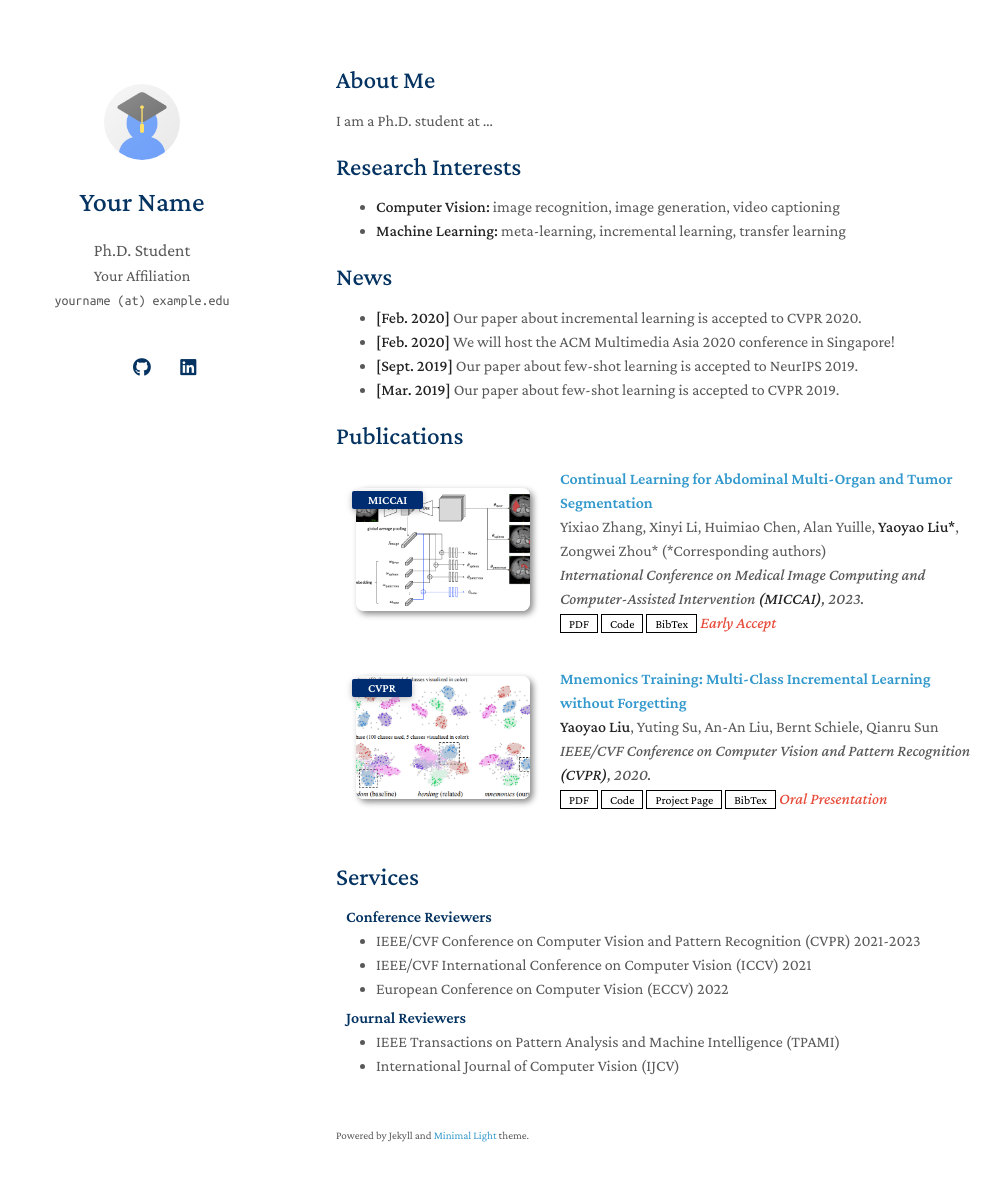
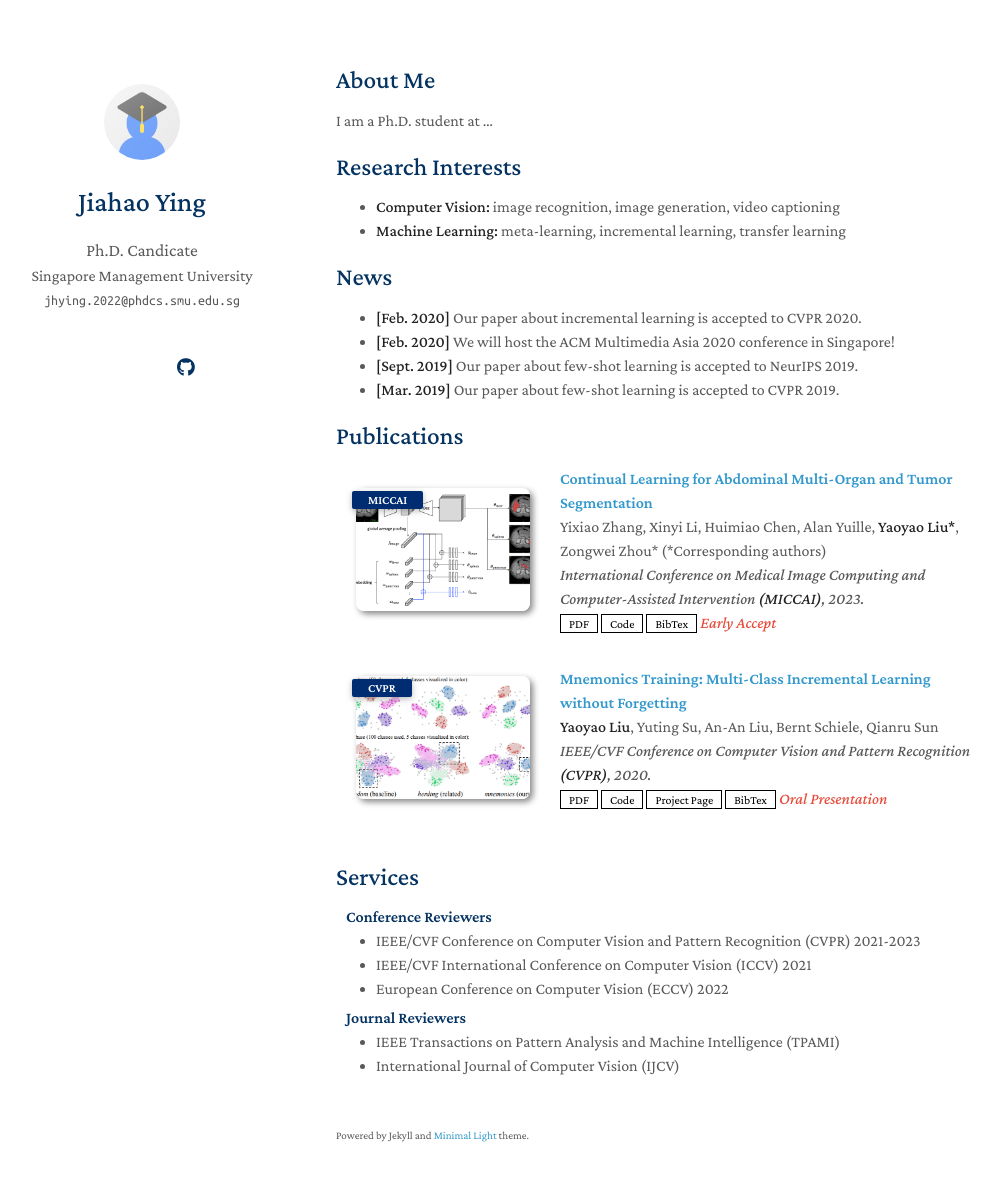
Before and after one commit to yaoyao-liu/minimal-light, a Jekyll site: the page built from index.md, in a window 1280 px wide and 1216 px high. Shown: the top 1181 px of the window, without its empty margins (134-1135 px from the left). Built offline with Jekyll 4.4.1, drawn with Linux system fonts in a browser that asks for light colours; a style sheet for code colours, icons or effects is not loaded; our own code applies the rules of GitHub Pages for plain Markdown files.

Commit message:
Initial commit

```diff
--- a/_config.yml
+++ b/_config.yml
@@ -1,8 +1,8 @@
 # Basic Information
-title: Your Name
-position: Ph.D. Student
-affiliation: Your Affiliation
-email: yourname (at) example.edu
+title: Jiahao Ying
+position: Ph.D. Candicate
+affiliation: Singapore Management University
+email: jhying.2022@phdcs.smu.edu.sg
 
 # Search Engine Optimization (SEO)
 # The following information is used to improve the website traffic from search engines, e.g., Google.
@@ -15,8 +15,8 @@ canonical: https://minimal-light-theme.yliu.me/
 google_scholar: https://scholar.google.com/citations?user=JOEJg9UAAAAJ&hl=en
 cv_link: assets/files/curriculum_vitae.pdf
 github_link: https://github.com/
-linkedin: https://www.linkedin.com/
-twitter: https://twitter.com/
+# linkedin: https://www.linkedin.com/
+# twitter: https://twitter.com/
 
 # Images (e.g., your profile picture and your website's favicon)
 # "favicon" and "favicon_dark" are used for the light and dark modes, respectively.
@@ -38,7 +38,7 @@ font: "Serif" # or "Sans Serif"
 
 # Google Analytics ID
 # Please remove this if you don't use Google Analytics
-google_analytics: UA-111540567-4
+google_analytics: G-X9D97PRTD7
 
 # Use this project as a remote theme for GitHub Pages
 # See the guide here: https://docs.github.com/en/pages/setting-up-a-github-pages-site-with-jekyll/adding-a-theme-to-your-github-pages-site-using-jekyll
--- a/html_source_file/index.html
+++ b/html_source_file/index.html
@@ -95,7 +95,7 @@
 
       <h2 id="about-me">About Me</h2>
 
-<p>I am a Ph.D. student at …</p>
+<p>Test I am a Ph.D. student at …</p>
 
 <h2 id="research-interests">Research Interests</h2>
 
@@ -107,7 +107,7 @@
 <h2 id="news">News</h2>
 
 <ul>
-  <li><strong>[Feb. 2020]</strong> Our paper about incremental learning is accepted to CVPR 2020.</li>
+  <li><strong>[Feb. 2020]</strong> Test Our paper about incremental learning is accepted to CVPR 2020.</li>
   <li><strong>[Feb. 2020]</strong> We will host the ACM Multimedia Asia 2020 conference in Singapore!</li>
   <li><strong>[Sept. 2019]</strong> Our paper about few-shot learning is accepted to NeurIPS 2019.</li>
   <li><strong>[Mar. 2019]</strong> Our paper about few-shot learning is accepted to CVPR 2019.</li>
```
